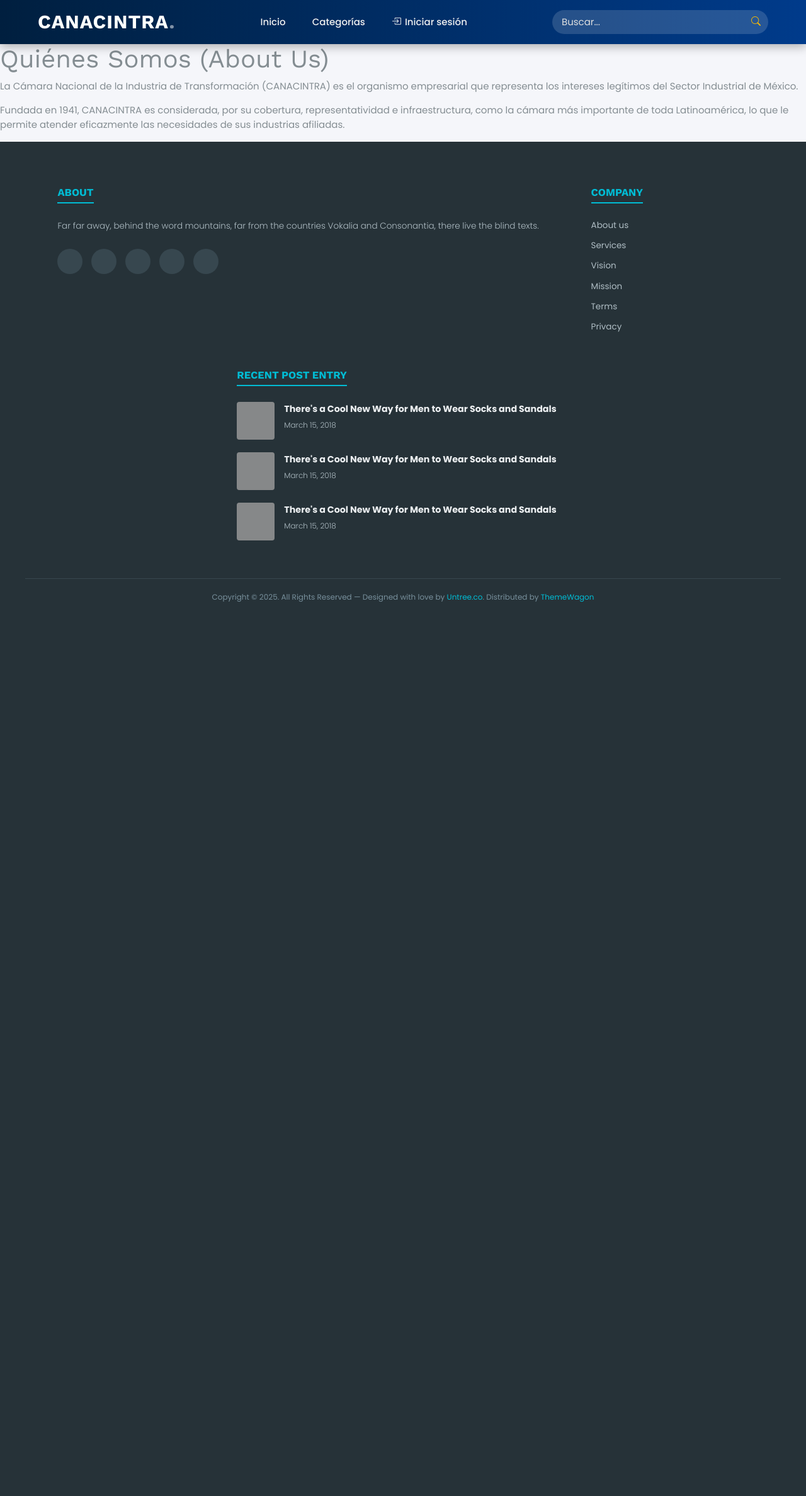
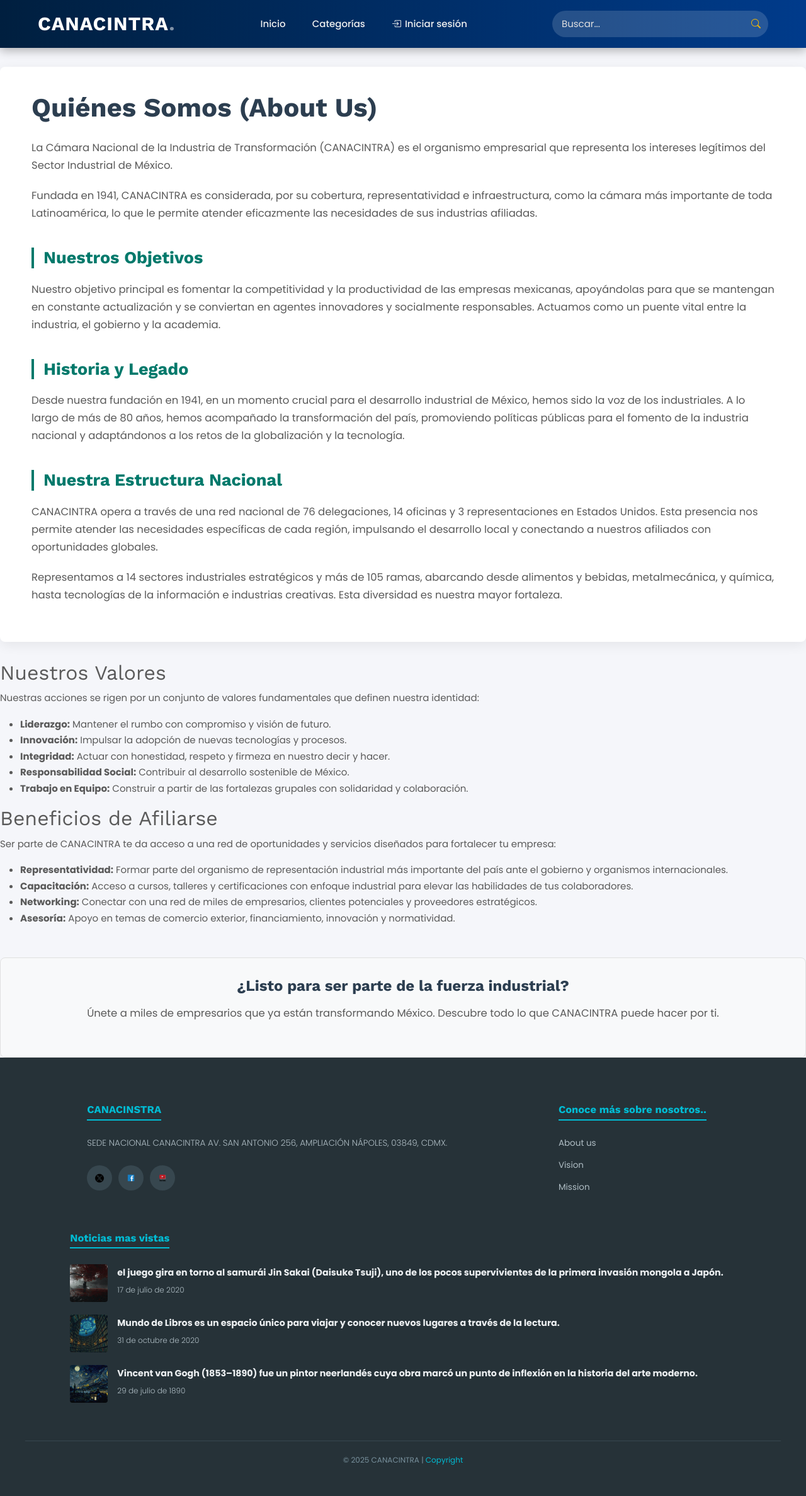
Before and after one commit to QuevedoJF/Proyecto-Web-Canacintra, a Django app: page /about/ in a window 1280 px wide. Shown: the whole page at 63% size. Before the commit the page ends 956 px from the top, so only its background shows below. Run offline with Django 5.2, Linux system fonts and the light colour scheme; some libraries are stand-ins or nearby versions; grey boxes are pictures that could not be loaded.

Commit message:
design:Al footer y about

```diff
--- a/core/templates/core/about.html
+++ b/core/templates/core/about.html
@@ -12,5 +12,46 @@
     <p>
         Fundada en 1941, CANACINTRA es considerada, por su cobertura, representatividad e infraestructura, como la cámara más importante de toda Latinoamérica, lo que le permite atender eficazmente las necesidades de sus industrias afiliadas.
     </p>
+    <h2>Nuestros Objetivos</h2>
+<p>
+    Nuestro objetivo principal es fomentar la competitividad y la productividad de las empresas mexicanas, apoyándolas para que se mantengan en constante actualización y se conviertan en agentes innovadores y socialmente responsables. Actuamos como un puente vital entre la industria, el gobierno y la academia.
+</p>
+<h2>Historia y Legado</h2>
+<p>
+    Desde nuestra fundación en 1941, en un momento crucial para el desarrollo industrial de México, hemos sido la voz de los industriales. A lo largo de más de 80 años, hemos acompañado la transformación del país, promoviendo políticas públicas para el fomento de la industria nacional y adaptándonos a los retos de la globalización y la tecnología.
+</p>
+
+<h2>Nuestra Estructura Nacional</h2>
+<p>
+    CANACINTRA opera a través de una red nacional de 76 delegaciones, 14 oficinas y 3 representaciones en Estados Unidos. Esta presencia nos permite atender las necesidades específicas de cada región, impulsando el desarrollo local y conectando a nuestros afiliados con oportunidades globales.
+</p>
+<p>
+    Representamos a 14 sectores industriales estratégicos y más de 105 ramas, abarcando desde alimentos y bebidas, metalmecánica, y química, hasta tecnologías de la información e industrias creativas. Esta diversidad es nuestra mayor fortaleza.
+</p>
+
+</div>
+<h2>Nuestros Valores</h2>
+<p>Nuestras acciones se rigen por un conjunto de valores fundamentales que definen nuestra identidad:</p>
+
+<ul>
+    <li><strong>Liderazgo:</strong> Mantener el rumbo con compromiso y visión de futuro.</li>
+    <li><strong>Innovación:</strong> Impulsar la adopción de nuevas tecnologías y procesos.</li>
+    <li><strong>Integridad:</strong> Actuar con honestidad, respeto y firmeza en nuestro decir y hacer.</li>
+    <li><strong>Responsabilidad Social:</strong> Contribuir al desarrollo sostenible de México.</li>
+    <li><strong>Trabajo en Equipo:</strong> Construir a partir de las fortalezas grupales con solidaridad y colaboración.</li>
+</ul>
+
+<h2>Beneficios de Afiliarse</h2>
+<p>Ser parte de CANACINTRA te da acceso a una red de oportunidades y servicios diseñados para fortalecer tu empresa:</p>
+
+<ul>
+    <li><strong>Representatividad:</strong> Formar parte del organismo de representación industrial más importante del país ante el gobierno y organismos internacionales.</li>
+    <li><strong>Capacitación:</strong> Acceso a cursos, talleres y certificaciones con enfoque industrial para elevar las habilidades de tus colaboradores.</li>
+    <li><strong>Networking:</strong> Conectar con una red de miles de empresarios, clientes potenciales y proveedores estratégicos.</li>
+    <li><strong>Asesoría:</strong> Apoyo en temas de comercio exterior, financiamiento, innovación y normatividad.</li>
+</ul>
+<div class="cta-box">
+    <h3>¿Listo para ser parte de la fuerza industrial?</h3>
+    <p>Únete a miles de empresarios que ya están transformando México. Descubre todo lo que CANACINTRA puede hacer por ti.</p>
 </div>
 {% endblock %}
--- a/core/templates/partials/base.html
+++ b/core/templates/partials/base.html
@@ -29,6 +29,7 @@
     <link rel="stylesheet" href="{% static 'css/style.css' %}" />
     <link rel="stylesheet" href="{% static 'css/flatpickr.min.css' %}" />
     <link rel="stylesheet" href="{% static 'css/carrusel.css' %}" />
+    <link rel="stylesheet" href="{% static 'css/estilos_company.css' %}">
     <title>Canacintra &mdash; Noticiero</title>
   </head>
   <body>
--- a/core/templates/partials/footer.html
+++ b/core/templates/partials/footer.html
@@ -63,41 +62,54 @@
             color: #b0bec5;
             text-decoration: none;
             font-size: 0.9em;
-            transition: color 0.3s ease, padding-left 0.3s ease; /* Transición para el hover */
+            transition: color 0.3s ease, padding-left 0.3s ease;
             display: block;
         }
 
         .footer-col ul li a:hover {
-            color: #00bcd4; /* Color de acento en hover */
-            padding-left: 5px; /* Pequeño desplazamiento a la derecha en hover */
+            color: #00bcd4;
+            padding-left: 5px;
         }
 
-        /* Iconos Sociales */
+        /* --- CSS DE ICONOS CORREGIDO --- */
+        .social-icons {
+            margin-top: 25px;
+            display: flex; /* Los pone en fila */
+            align-items: center; /* Los alinea verticalmente */
+            gap: 10px; /* Espacio entre los círculos */
+        }
+
         .social-icons a {
-            display: inline-flex; /* Usamos flex para centrar mejor el icono */
+            display: inline-flex;
             align-items: center;
             justify-content: center;
             width: 40px;
             height: 40px;
-            background-color: #37474f; /* Un fondo para los iconos */
+            background-color: #37474f;
             color: #eceff1;
-            border-radius: 50%; /* Iconos circulares */
-            margin-right: 10px;
+            border-radius: 50%;
+            /* margin-right: 10px; (usamos 'gap' arriba) */
             transition: background-color 0.3s ease, color 0.3s ease;
             text-decoration: none;
-            font-size: 1.2em;
+        }
+
+        /* Regla para las IMÁGENES dentro de los círculos */
+        .social-icons a img {
+            width: 24px;  /* Ajusta el tamaño de tu imagen (ej. 24px) */
+            height: 24px; /* para que quepa bien en el círculo de 40px */
+            object-fit: contain;
         }
 
         .social-icons a:hover {
-            background-color: #00bcd4; /* Color de acento en hover */
-            color: #263238; /* Texto oscuro en hover */
+            background-color: #00bcd4;
+            color: #263238;
         }
 
         /* Contenido de Entradas Recientes */
         .post-entry {
             display: flex;
             margin-bottom: 20px;
-            text-decoration: none; /* Quitamos el subrayado del enlace del post */
+            text-decoration: none;
         }
 
         .post-entry img {
@@ -159,71 +171,78 @@
                 display: block; /* Para centrar */
                 border: none;
             }
+            /* Centra los iconos en móvil */
+            .social-icons {
+                justify-content: center;
+            }
         }
     </style>
 </head>
 <body>
 
 <footer class="main-footer">
+
     <div class="footer-content">
 
         <div class="footer-col footer-about">
-            <h4>ABOUT</h4>
-            <p>Far far away, behind the word mountains, far from the countries Vokalia and Consonantia, there live the blind texts.</p>
-            <div class="social-icons" style="margin-top: 25px;">
-                <a href="#"><i class="fa fa-instagram"></i></a>
-                <a href="#"><i class="fa fa-twitter"></i></a>
-                <a href="#"><i class="fa fa-facebook-f"></i></a>
-                <a href="#"><i class="fa fa-linkedin"></i></a>
-                <a href="#"><i class="fa fa-pinterest"></i></a>
-            </div>
-        </div>
+            <h4>CANACINSTRA</h4>
+            <p>SEDE NACIONAL CANACINTRA
+AV. SAN ANTONIO 256, AMPLIACIÓN NÁPOLES, 03849, CDMX.</p>
 
+<div class="social-icons">
+
+    <a href="https://x.com/canacintramex" target="_blank">
+        <img src="{% static 'images/X.png' %}" alt="Twitter">
+    </a>
+
+    <a href="https://www.facebook.com/CANACINTRAMexico" target="_blank">
+        <img src="{% static 'images/facebook.png' %}" alt="Facebook">
+    </a>
+
+    <a href="https://www.youtube.com/@canacintraoficial" target="_blank">
+        <img src="{% static 'images/youtube.png' %}" alt="Youtube">
+    </a>
+
+</div>
+    </div>
         <div class="footer-col footer-company">
-            <h4>COMPANY</h4>
+            <h4>Conoce más sobre nosotros..</h4>
             <ul>
-                <li><a href="#">About us</a></li>
-                <li><a href="#">Services</a></li>
-                <li><a href="#">Vision</a></li>
-                <li><a href="#">Mission</a></li>
-                <li><a href="#">Terms</a></li>
-                <li><a href="#">Privacy</a></li>
+                <li><a href="{% url 'about' %}">About us</a></li>
+                <li><a href="{% url 'vision' %}">Vision</a></li>
+                <li><a href="{% url 'mission' %}">Mission</a></li>
             </ul>
-        </div>
+        </div> <div class="footer-col footer-posts">
 
-        <div class="footer-col footer-posts">
-            <h4>RECENT POST ENTRY</h4>
-
-            <a href="#" class="post-entry">
-                <img src="{% static 'images/post-image-1.jpg' %}" alt="Cool Way to Wear Socks and Sandals">
+            <h4>Noticias mas vistas</h4>
+            <a href="https://latam.ign.com/ghost-of-tsushima" class="post-entry">
+                <img src="{% static 'images/ghost.jpg' %}" alt="Cool Way to Wear Socks and Sandals">
                 <div class="post-info">
-                    <strong>There's a Cool New Way for Men to Wear Socks and Sandals</strong>
-                    <span>March 15, 2018</span>
+                    <strong>el juego gira en torno al samurái Jin Sakai (Daisuke Tsuji), uno de los pocos supervivientes de la primera invasión mongola a Japón.</strong>
+                    <span>17 de julio de 2020</span>
                 </div>
             </a>
 
-            <a href="#" class="post-entry">
-                <img src="{% static 'images/post-image-2.jpg' %}" alt="Cool Way to Wear Socks and Sandals">
+            <a href="https://mimundodelibros.blogspot.com/" class="post-entry">
+                <img src="{% static 'images/literatura.jpg' %}" alt="Cool Way to Wear Socks and Sandals">
                 <div class="post-info">
-                    <strong>There's a Cool New Way for Men to Wear Socks and Sandals</strong>
-                    <span>March 15, 2018</span>
+                    <strong>Mundo de Libros es un espacio único para viajar y conocer nuevos lugares a través de la lectura.</strong>
+                    <span>31 de octubre de 2020</span>
                 </div>
             </a>
 
-            <a href="#" class="post-entry">
-                <img src="{% static 'images/post-image-3.jpg' %}" alt="Cool Way to Wear Socks and Sandals">
+            <a href="https://www.todocuadros.com.mx/pages/vincent-van-gogh" class="post-entry">
+                <img src="{% static 'images/pinturas.jpg' %}" alt="Cool Way to Wear Socks and Sandals">
                 <div class="post-info">
-                    <strong>There's a Cool New Way for Men to Wear Socks and Sandals</strong>
-                    <span>March 15, 2018</span>
+                    <strong>Vincent van Gogh (1853–1890) fue un pintor neerlandés cuya obra marcó un punto de inflexión en la historia del arte moderno.</strong>
+                    <span>29 de julio de 1890</span>
                 </div>
             </a>
-
         </div>
     </div>
-
-    <div class="footer-bottom">
-        <p>Copyright © 2025. All Rights Reserved — Designed with love by <a href="#" style="color: #00bcd4; text-decoration: none;">Untree.co</a>. Distributed by <a href="#" style="color: #00bcd4; text-decoration: none;">ThemeWagon</a></p>
-    </div>
+<div class="footer-bottom">
+<p>© 2025 CANACINTRA |  <a href="#" style="color: #00bcd4; text-decoration: none;">Copyright</a></p>
+</div>
 </footer>
 </body>
 </html>
--- a/static/css/estilos_company.css
+++ b/static/css/estilos_company.css
@@ -1,125 +1,188 @@
+/*
+  NUEVO DISEÑO v3: Limpio, minimalista, con acento "Teal"
+  Importamos una fuente más profesional desde Google Fonts
+*/
+@import url('https://fonts.googleapis.com/css2?family=Lato:wght@300;400;700&display=swap');
+
 /* --- Estilos Globales --- */
 body {
-    /* El fondo oscuro de tu imagen */
-    background-color: #282E33;
-    /* El color de texto principal */
-    color: #ADB5BD;
-    font-family: Arial, Helvetica, sans-serif;
+    background-color: #F8F9FA; /* Fondo gris muy claro */
+    color: #5A5A5A; /* Color de texto principal (gris suave) */
+    font-family: 'Lato', sans-serif; /* Nueva fuente */
     margin: 0;
     padding: 0;
-    line-height: 1.6;
+    line-height: 1.7;
 }
-
 .container {
     max-width: 1100px;
     margin: 0 auto;
     padding: 20px;
 }
-
 a {
-    color: #00C4FF; /* Color cian para enlaces */
+    color: #00796B; /* Acento "Teal" para enlaces */
+    text-decoration: none;
+    transition: color 0.3s ease;
+}
+a:hover {
+    color: #004D40; /* Teal más oscuro */
     text-decoration: none;
 }
 
-a:hover {
-    text-decoration: underline;
-}
-
-/* --- Encabezado / Navegación (Para poder ir entre páginas) --- */
+/* --- Encabezado / Navegación (sin cambios) --- */
 .site-header {
     background-color: #1f2326;
     padding: 10px 0;
-    border-bottom: 2px solid #00C4FF;
+    border-bottom: 2px solid #00C4FF; /* Mantenemos el azul del header */
 }
-
 .site-header .container {
     display: flex;
     justify-content: space-between;
     align-items: center;
 }
-
 .site-header .logo {
     font-size: 1.5em;
     font-weight: bold;
     color: #FFFFFF;
 }
-
 .site-header nav a {
     color: #FFFFFF;
     padding: 10px 15px;
     font-weight: bold;
 }
-
 .site-header nav a:hover {
     background-color: #00C4FF;
     color: #282E33;
     text-decoration: none;
 }
 
-/* --- Contenido de las Páginas (About, Mision, Vision) --- */
+/* --- Contenido de las Páginas (Diseño Nuevo) --- */
 .content-page {
-    background-color: #2f363b;
-    padding: 30px;
+    background-color: #FFFFFF;
+    padding: 40px 50px;
     margin-top: 30px;
+    margin-bottom: 30px;
     border-radius: 8px;
+    /* Sombra muy sutil para dar profundidad */
+    box-shadow: 0 5px 20px rgba(0, 0, 0, 0.07);
+}
+
+/* Párrafo principal (lead) */
+.content-page p.lead {
+    font-size: 1.25em;
+    color: #333;
+    font-weight: 300; /* Más ligero */
+    border-bottom: 1px solid #EEE;
+    padding-bottom: 20px;
+    margin-bottom: 20px;
 }
 
 .content-page h1 {
-    color: #FFFFFF;
-    border-bottom: 2px solid #555;
-    padding-bottom: 10px;
+    color: #2C3E50; /* Color pizarra oscuro */
+    font-weight: 700;
+    font-size: 2.8em;
+    margin-top: 0;
+    margin-bottom: 25px;
 }
 
 .content-page p {
     font-size: 1.1em;
+    margin-bottom: 20px;
 }
 
-/* --- Pie de Página (Footer) --- */
-.site-footer {
-    background-color: #1f2326;
-    padding: 40px 0;
+/* --- Subtítulos (Objetivos, Historia, etc.) --- */
+.content-page h2 {
+    color: #00796B; /* Acento Teal para subtítulos */
+    font-weight: 700;
+    font-size: 1.8em;
     margin-top: 40px;
-    border-top: 1px solid #444;
+    margin-bottom: 20px;
+    /* Pequeña línea decorativa a la izquierda */
+    border-left: 4px solid #00796B;
+    padding-left: 15px;
 }
 
-/* --- Widget "COMPANY" (Lo que pediste en la imagen) --- */
-.footer-widget {
-    /* Mantenemos el fondo oscuro original por si acaso */
-    /* background-color: #282E33; */
-    padding: 15px;
+/* --- Listas (Valores y Beneficios) --- */
+.content-page ul {
+    list-style: none;
+    padding-left: 0;
+    margin-top: 20px;
+    margin-bottom: 30px;
 }
 
-/* Estilo del título "COMPANY" */
-.footer-widget h3 {
-    color: #00C4FF; /* Color cian */
-    font-size: 1.2em;
-    text-transform: uppercase;
-    margin: 0 0 15px 0;
-    padding-bottom: 10px;
-    /* La línea azul debajo del título */
-    border-bottom: 2px solid #00C4FF;
-    display: inline-block; /* Para que la línea no ocupe todo el ancho */
-}
-
-/* Estilo de la lista de enlaces */
-.footer-widget ul {
-    list-style: none;
-    padding: 0;
-    margin: 0;
-}
-
-.footer-widget li {
-    margin-bottom: 10px;
-}
-
-/* Estilo de los enlaces (About us, Vision, Mission) */
-.footer-widget a {
-    color: #ADB5BD; /* Color gris claro */
-    text-decoration: none;
+.content-page li {
+    position: relative;
+    padding-left: 30px;
+    margin-bottom: 15px;
     font-size: 1.1em;
 }
 
-.footer-widget a:hover {
-    color: #FFFFFF; /* Se pone blanco al pasar el ratón */
+/* Viñeta personalizada (Checkmark en color teal) */
+.content-page li::before {
+    content: '›'; /* Símbolo "mayor que" o flecha */
+    position: absolute;
+    left: 0;
+    top: -2px;
+    color: #00796B; /* Acento Teal */
+    font-weight: 700;
+    font-size: 1.8em; /* Más grande */
+}
+
+.content-page li strong {
+    color: #333; /* Texto strong más oscuro */
+    font-weight: 700;
+}
+
+/* --- Call To Action (CTA) --- */
+.cta-box {
+    background-color: #F8F9FA; /* Fondo gris claro */
+    border: 1px solid #E0E0E0; /* Borde suave */
+    border-radius: 8px;
+    padding: 30px;
+    text-align: center;
+    margin-top: 50px;
+    transition: box-shadow 0.3s ease;
+}
+
+.cta-box:hover {
+    box-shadow: 0 5px 20px rgba(0, 0, 0, 0.1); /* Sombra al pasar el ratón */
+}
+
+.cta-box h3 {
+    color: #2C3E50; /* Pizarra oscuro */
+    font-size: 1.6em;
+    margin: 0 0 15px 0;
+    font-weight: 700;
+}
+
+.cta-box p {
+    font-size: 1.1em;
+    margin-bottom: 25px;
+    color: #5A5A5A;
+}
+
+.cta-button {
+    background-color: #00796B; /* Botón en Teal */
+    color: #FFFFFF;
+    padding: 14px 35px;
+    border-radius: 50px; /* Botón "píldora" redondeado */
+    font-weight: 700;
+    font-size: 1.1em;
+    text-transform: uppercase;
     text-decoration: none;
+    display: inline-block;
+    transition: all 0.3s ease;
+    box-shadow: 0 4px 15px rgba(0, 121, 107, 0.3); /* Sombra del color del botón */
 }
+
+.cta-button:hover {
+    background-color: #004D40; /* Teal más oscuro */
+    color: #FFFFFF;
+    text-decoration: none;
+    transform: translateY(-3px);
+    box-shadow: 0 6px 20px rgba(0, 121, 107, 0.5); /* Sombra más fuerte */
+}
+
+/* --- ESTILOS DEL FOOTER ELIMINADOS ---
+   Ya no se necesitan estilos para .site-footer
+   ni .footer-widget
+*/
```
Also changed, not shown: other parts of core/templates/partials/footer.html (+16 -17 lines).
